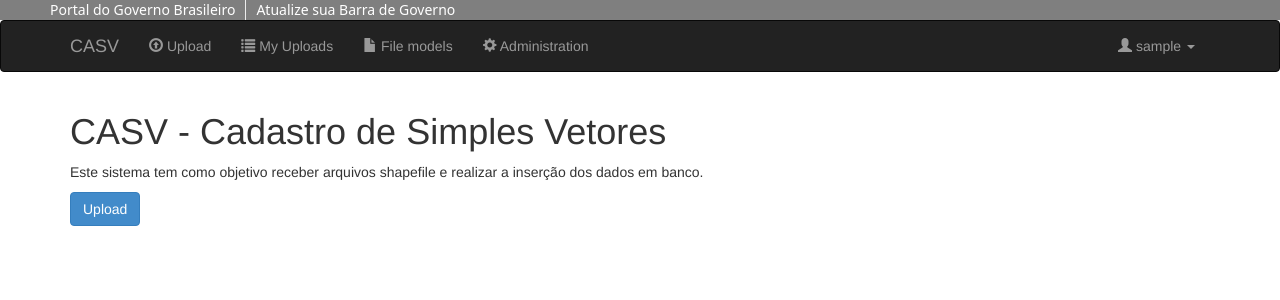
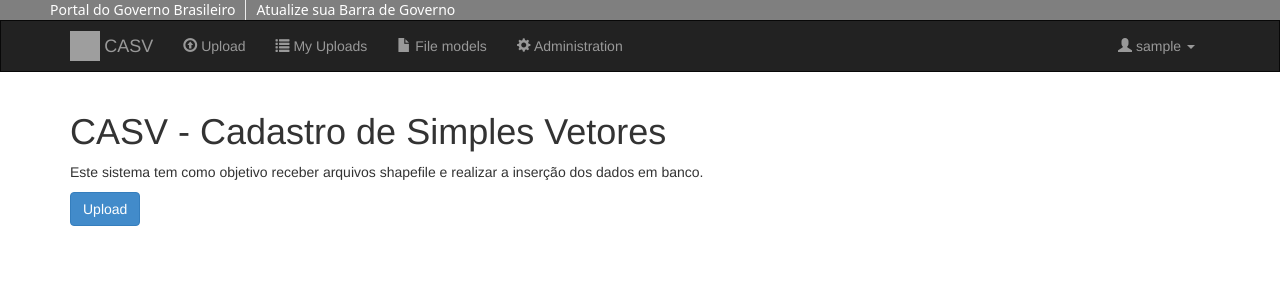
Before and after one commit to igor-rodrigues01/casv, a Django app: page / in a window 1280 px wide. Shown: the top 300 px of the page. Run offline with Django 3.2, Linux system fonts and the light colour scheme; the visitor is signed in with stand-in values (Sample User, id 1); some libraries are stand-ins or nearby versions; grey boxes are pictures that could not be loaded.

Commit message:
Added logo-img and writed tests on geo-view

```diff
--- a/casv/static/css/casv.css
+++ b/casv/static/css/casv.css
@@ -7,3 +7,12 @@
 .list-group {
   max-width: 400px !important;
 }
+
+.navbar{
+    border-radius: 0px;
+}
+
+.navbar-brand-img{
+    margin-top: -0.3em;
+    margin-right: -0.6em;
+}
--- a/casv/templates/base.html
+++ b/casv/templates/base.html
@@ -42,6 +42,9 @@
             <span class="icon-bar"></span>
             <span class="icon-bar"></span>
           </button>
+          <a class="navbar-brand navbar-brand-img" href="{% url 'core:index' %}">
+              <img  src="{% static 'images/ibama_logo.png' %}" width="30" height="30" alt="logo"/>
+          </a>
           <a class="navbar-brand" href="{% url 'core:index' %}">CASV</a>
         </div>
         <div class="collapse navbar-collapse">
```
Also changed, not shown: casv/core/tests/test_views.py (+12 -0 lines).
